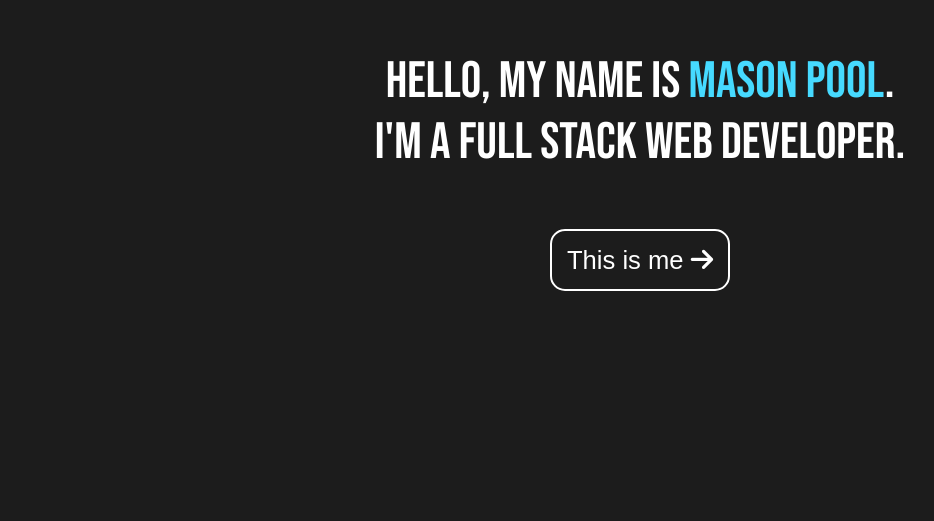
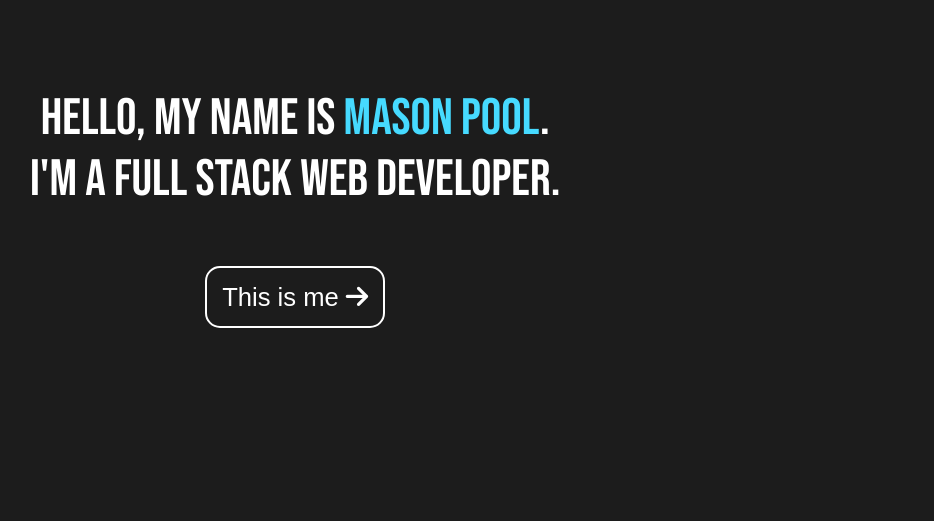
Before and after one commit to mjpool99/MyPersonalWebsite, a plain HTML site: page index.html in a window 1280 px wide. Shown: the part 279-800 px from the top of the page, without its empty margins (0-934 px from the left). Drawn offline with Linux system fonts and the light colour scheme.

Commit message:
Update styles.css

```diff
--- a/styles.css
+++ b/styles.css
@@ -294,12 +294,15 @@ a {
   #header {
     height: calc(100vh + 57px);
     position: relative;
+    display: flex;
   }
 
   .heading {
     Font-size: 4vw;
     position: relative;
-    margin-top: 300px;
+    justify-content: center;
+    align-items: center;
+    margin-top: auto;
     margin-bottom: auto;
   }
 
```
